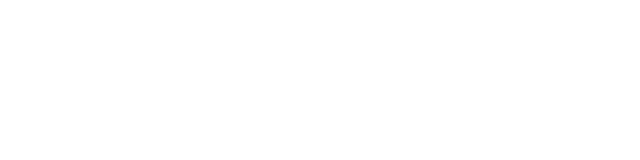
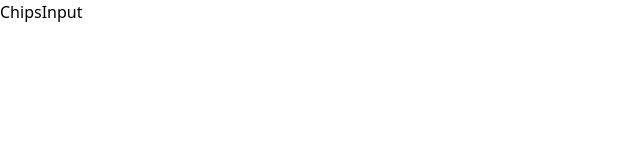
Before and after one commit to Niraj1903/Chips-Input, a React (Vite) app: page / in a window 1280 px wide. Shown: the top 160 px of the page, without its empty margins (0-640 px from the left). Built offline with nearby package versions, Linux system fonts and the light colour scheme.

Commit message:
ChipsInput Component created

```diff
--- a/src/App.jsx
+++ b/src/App.jsx
@@ -1,5 +1,11 @@
+import ChipsInput from "./ChipsInput";
+
 function App() {
-  return <></>;
+  return (
+    <>
+      <ChipsInput />
+    </>
+  );
 }
 
 export default App;
--- /dev/null
+++ b/src/ChipsInput.jsx
@@ -0,0 +1,7 @@
+import React from "react";
+
+const ChipsInput = () => {
+  return <div>ChipsInput</div>;
+};
+
+export default ChipsInput;
```
